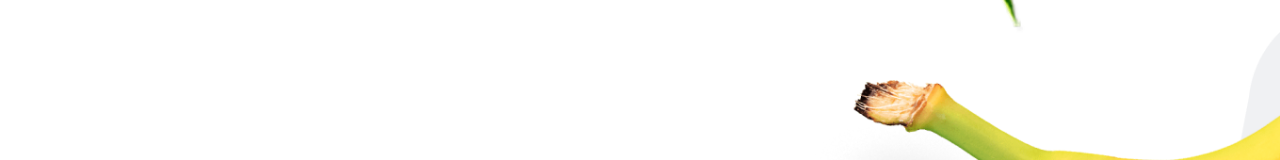
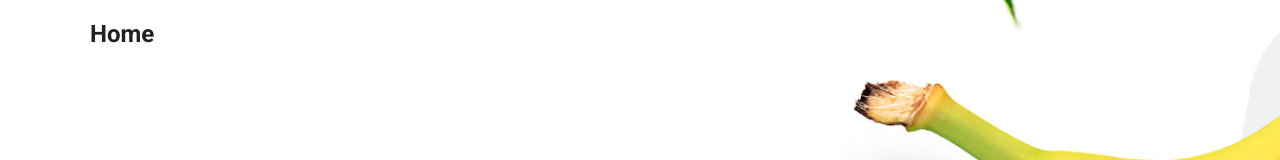
Before and after one commit to OlehCharupa/slim_moms_bc24, a React (Create React App) app: page / in a window 1280 px wide. Shown: the top 160 px of the page. Built offline with nearby package versions, Linux system fonts and the light colour scheme.

Commit message:
added UserInfo

```diff
--- a/src/components/App.js
+++ b/src/components/App.js
@@ -10,13 +10,13 @@ function App() {
     <>
       <BgImage />
       <div className={styles.container}>
-        {/* {routes.map((route) => {
+        {routes.map((route) => {
           return route.private ? (
             <PrivateRoute key={route.label} {...route} />
           ) : (
-            <PublicRoute key={route.label} {...route} />
-          );
-        })} */}
+              <PublicRoute key={route.label} {...route} />
+            );
+        })}
       </div>
     </>
   );
```
